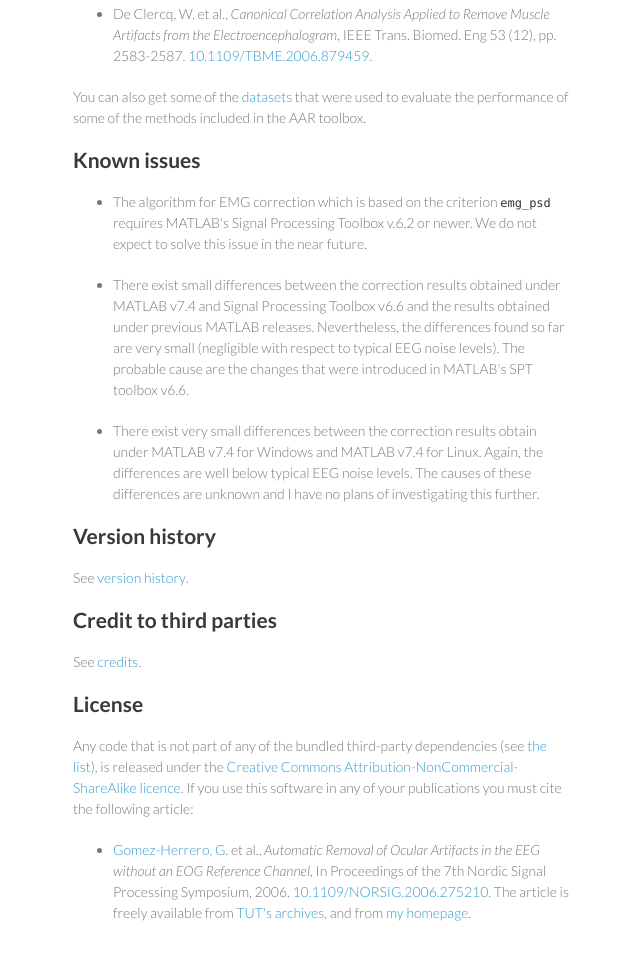
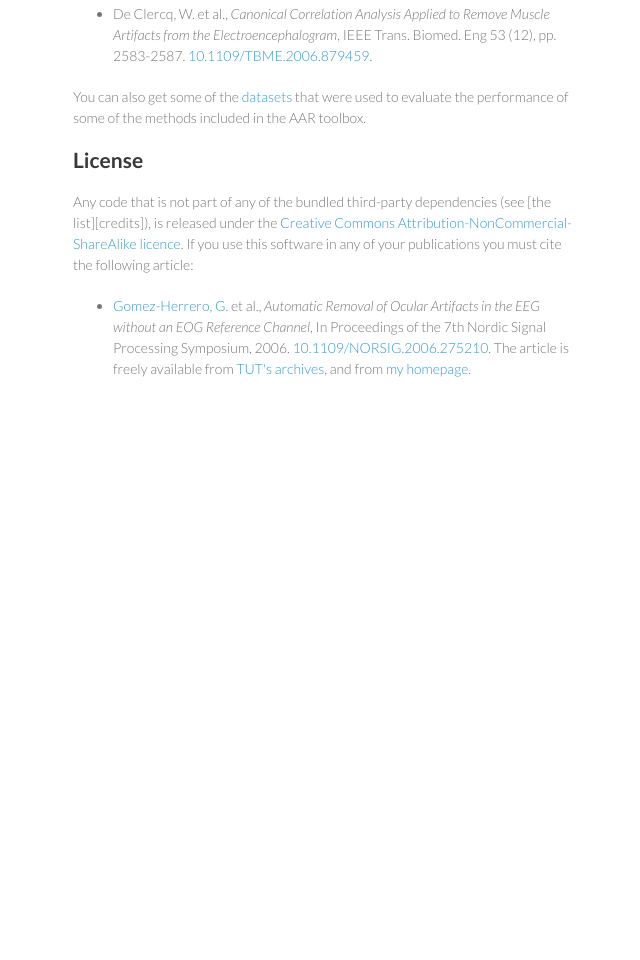
Before and after one commit to germangh/eeglab_plugin_aar, a plain HTML site: page index.html in a window 1280 px wide. Shown: the part 1463-2423 px from the top of the page, without its empty margins (497-1137 px from the left). After the commit the page ends 1912 px from the top, so only its background shows below. Drawn offline with Linux system fonts and the light colour scheme.

Commit message:
Create gh-pages branch via GitHub

```diff
--- a/index.html
+++ b/index.html
@@ -115,37 +115,10 @@ Muscle Artifacts from the Electroencephalogram</em>, IEEE Trans. Biomed. Eng 53
 the performance of some of the methods included in the AAR toolbox.</p>
 
 <h2>
-<a name="known-issues" class="anchor" href="#known-issues"><span class="octicon octicon-link"></span></a>Known issues</h2>
-
-<ul>
-<li><p>The algorithm for EMG correction which is based on the criterion
-<code>emg_psd</code> requires MATLAB's Signal Processing Toolbox v.6.2 or newer.
-We do not expect to solve this issue in the near future.</p></li>
-<li><p>There exist small differences between the correction results obtained
-under MATLAB v7.4 and Signal Processing Toolbox v6.6 and the results
-obtained under previous MATLAB releases. Nevertheless, the differences
-found so far are very small (negligible with respect to typical EEG
-noise levels). The probable cause are the changes that were introduced
-in MATLAB's SPT toolbox v6.6.</p></li>
-<li><p>There exist very small differences between the correction results
-obtain under MATLAB v7.4 for Windows and MATLAB v7.4 for Linux. Again,
-the differences are well below typical EEG noise levels. The causes of
-these differences are unknown and I have no plans of investigating this further.</p></li>
-</ul><h2>
-<a name="version-history" class="anchor" href="#version-history"><span class="octicon octicon-link"></span></a>Version history</h2>
-
-<p>See <a href="./version_history.md">version history</a>.</p>
-
-<h2>
-<a name="credit-to-third-parties" class="anchor" href="#credit-to-third-parties"><span class="octicon octicon-link"></span></a>Credit to third parties</h2>
-
-<p>See <a href="./credits.md">credits</a>.</p>
-
-<h2>
 <a name="license" class="anchor" href="#license"><span class="octicon octicon-link"></span></a>License</h2>
 
 <p>Any code that is not part of any of the bundled third-party dependencies
-(see <a href="./credits.md">the list</a>), is released under the
+(see [the list][credits]), is released under the
 <a href="http://creativecommons.org/licenses/by-nc-sa/3.0/">Creative Commons Attribution-NonCommercial-ShareAlike licence</a>. If you use this software in any of your
 publications you must cite the following article:</p>
 
```
Also changed, not shown: params.json (+1 -1 lines).
